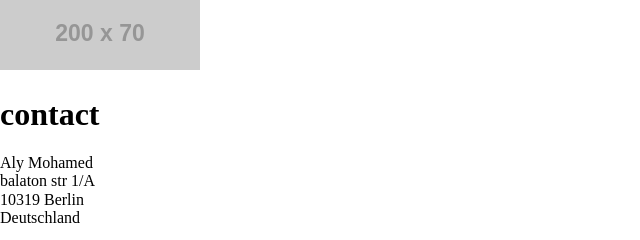
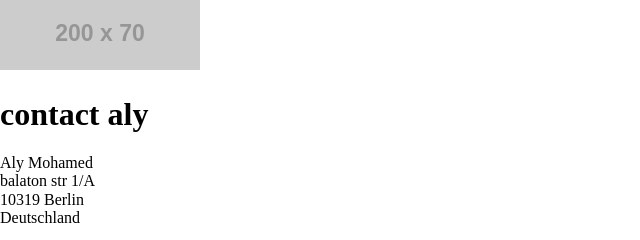
Before and after one commit to 3aloo/Portfolio-site, a plain HTML site: page contact.html in a window 1280 px wide. Shown: the top 240 px of the page, 0-640 px from the left. Drawn offline with nearby package versions, Linux system fonts and the light colour scheme; placeholder pictures from the web are drawn by us.

Commit message:
Update contact.html
if applied aly will be added

```diff
--- a/contact.html
+++ b/contact.html
@@ -11,7 +11,7 @@
     <header>
       <img src="http://via.placeholder.com/200x70" alt="">
     </header>
-    <h1>contact</h1>
+    <h1>contact aly</h1>
     <div>
       Aly Mohamed<br>
       balaton str 1/A<br>
```
